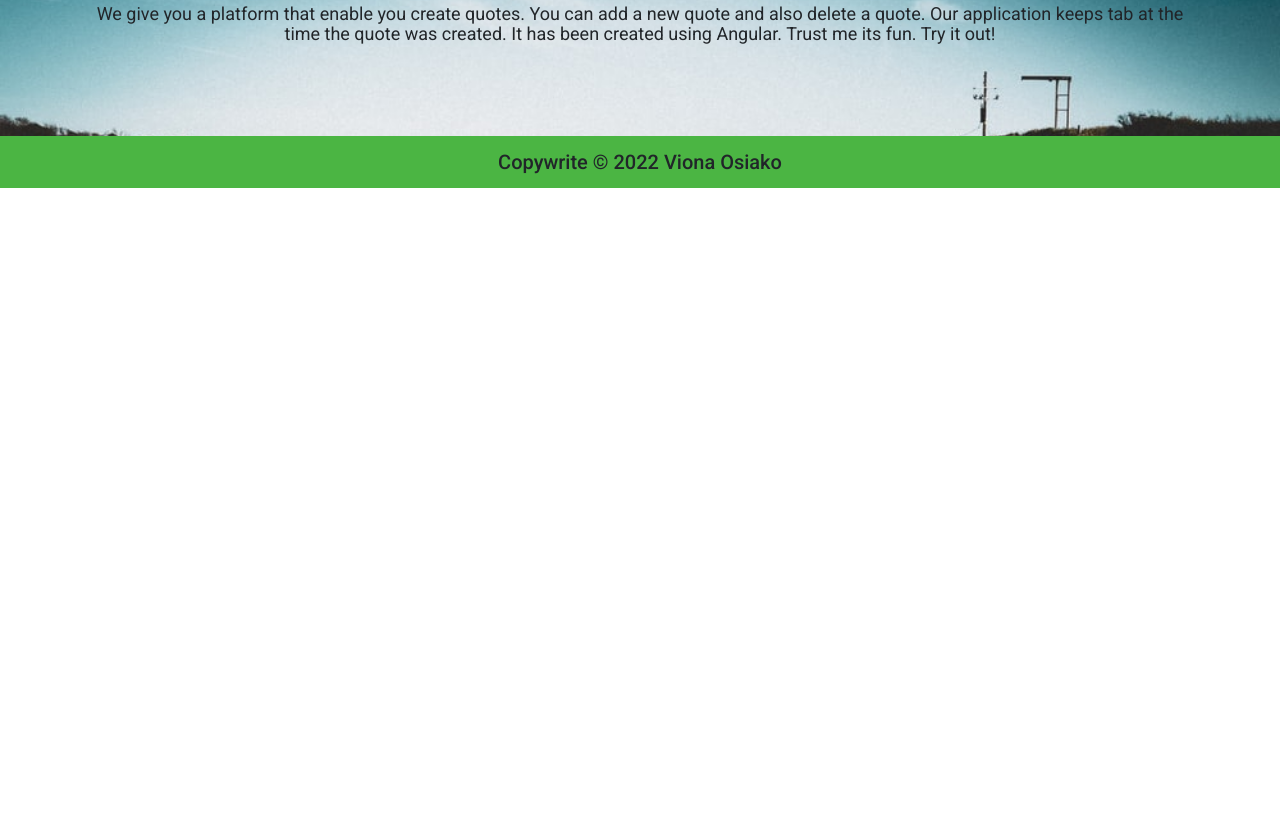
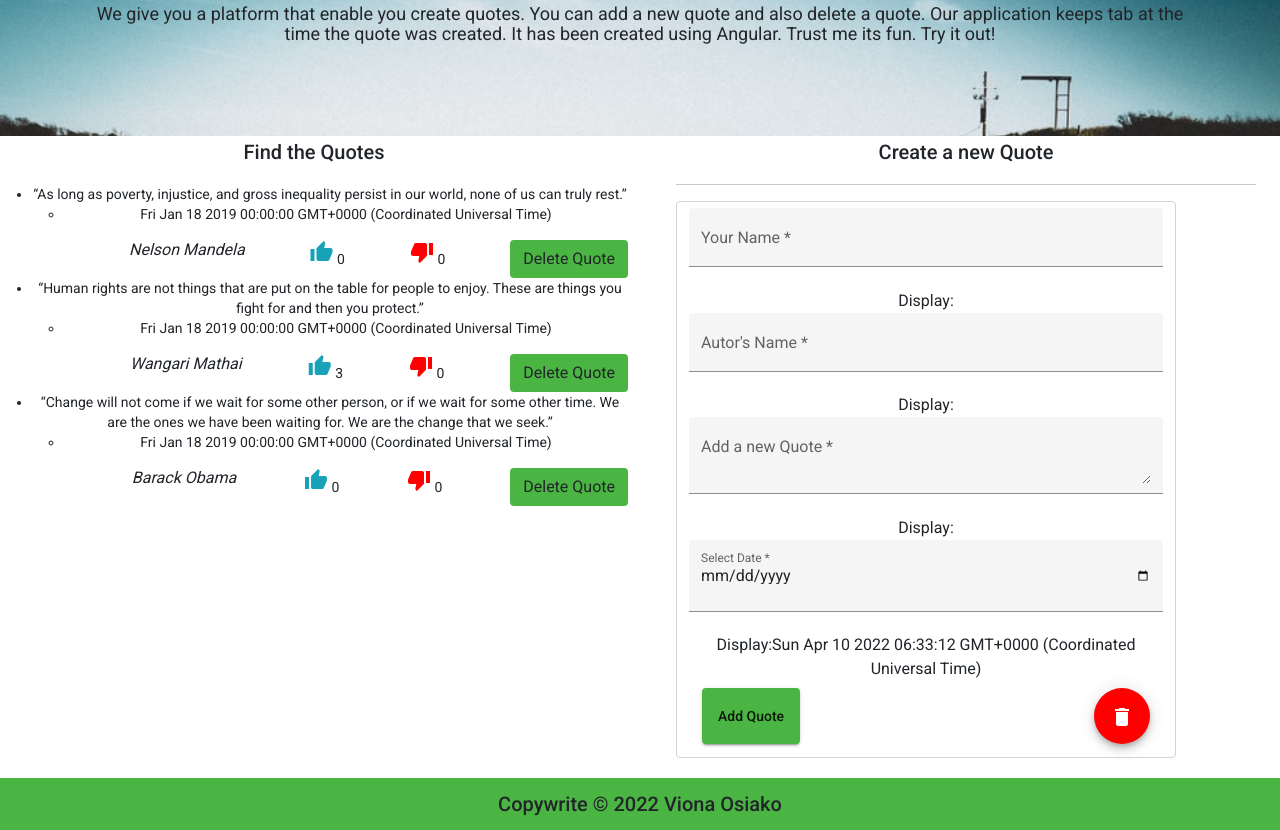
Before and after one commit to vionaosiako/Quotes, an Angular app: page / in a window 1280 px wide. Shown: the part 940-1770 px from the top of the page. Before the commit the page ends 1128 px from the top, so only its background shows below. Built offline with nearby package versions, Linux system fonts and the light colour scheme.

Commit message:
style the page

```diff
--- a/src/app/app.component.html
+++ b/src/app/app.component.html
@@ -1,4 +1,5 @@
 <app-navbar></app-navbar>
 <app-home></app-home>
 <app-about-us-page></app-about-us-page>
+<app-quote></app-quote>
 <app-footer></app-footer>
--- a/src/app/generate-quote/generate-quote.component.css
+++ b/src/app/generate-quote/generate-quote.component.css
@@ -0,0 +1,22 @@
+.example-form {
+    min-width: 150px;
+    max-width: 500px;
+    width: 100%;
+  }
+
+  .example-full-width {
+    width: 100%;
+  }
+
+  .btnAddQuote{
+    background-color: #4BB543;
+  }
+
+  .btnDElete{
+    background-color: #FF0000;
+  }
+
+  .btn{
+    display: flex;
+    justify-content: space-between;
+  }
--- a/src/app/quote/quote-rating/quote-rating.component.css
+++ b/src/app/quote/quote-rating/quote-rating.component.css
@@ -0,0 +1,24 @@
+.insideQuote{
+    list-style: none;
+    display: flex;
+    justify-content: space-between;
+}
+
+.deleteBtn{
+    background-color: #4BB543;
+}
+.thumbDown{
+    color: #FF0000;
+}
+.thumbUp{
+    color: #17a2b8;
+}
+
+.showQuote{
+    font-size: large;
+}
+
+.authorName{
+    font-style: italic;
+    font-size: medium;
+}
--- a/src/app/quote/quote.component.html
+++ b/src/app/quote/quote.component.html
@@ -1,3 +1,5 @@
+<div class="row">
+    <div class="col-lg-6">
         <div  class="showQuote text-center">
             <h2>Find the Quotes</h2>
 
@@ -13,4 +15,8 @@
 
                 </ul>
         </div>
+    </div>
+    <div class="col-lg-6">
         <app-generate-quote (addQuote)="addNewQuote($event)"></app-generate-quote>
+    </div>
+</div>
```
Lines whose indentation alone changed are shown as unchanged.
